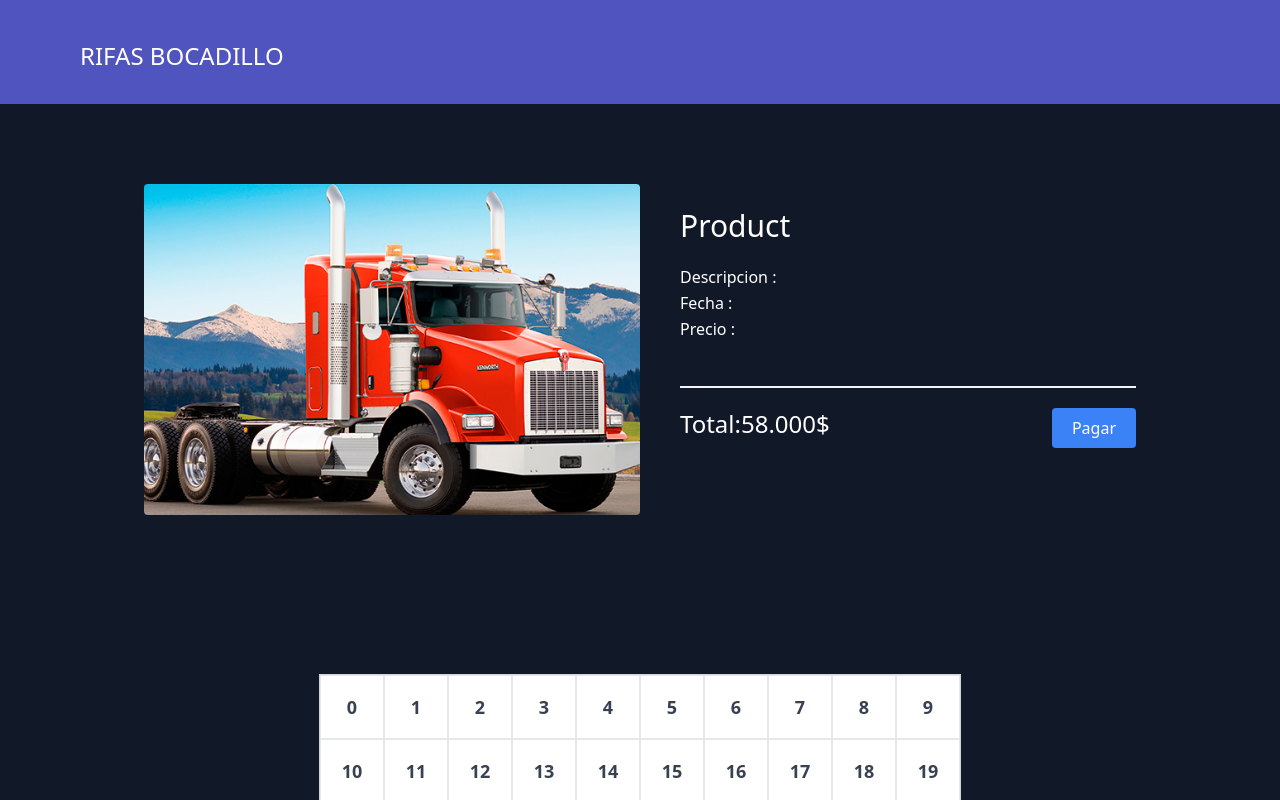
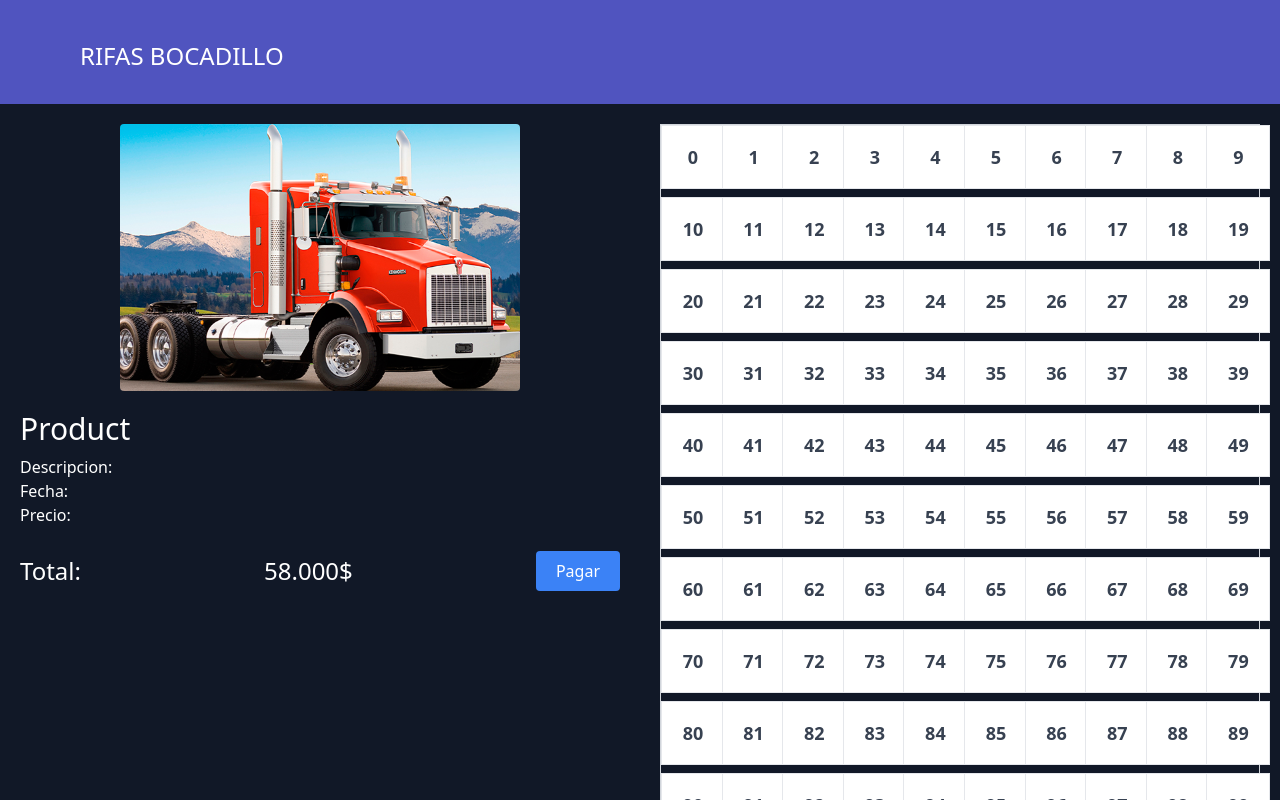
Before and after one commit to A-JBotero/rifasjb, a React (Vite) app: page /sale in a window 1280 px wide. Shown: the top 800 px of the page. Built offline with nearby package versions, Linux system fonts and the light colour scheme.

Commit message:
actualizacion #3 edit en cartas, posicion de la grid

```diff
--- a/src/components/blocks.jsx
+++ b/src/components/blocks.jsx
@@ -10,7 +10,7 @@ const Blocks = () => {
       id: Date.now(),
       name: "Nombre PROD",
       date: "Fecha",
-      value: "Valor",
+      value: "5000",
       lottery: "Loteria",
     };
     setCards([...cards, newCard]);
@@ -23,11 +23,11 @@ const Blocks = () => {
   const editCard = (id) => {
     const updatedCards = cards.map((card) => {
       if (card.id === id) {
-        const newName = prompt("Nuevo nombre", card.name) || card.name;
+        const newName = prompt("Nuevo nombre", card.name) || card.name; // Nueva lógica para editar el nombre
+        const newValue = prompt("Nuevo valor", card.value) || card.value;
         const newDate = prompt("Nueva fecha", card.date) || card.date;
-        const newValue = prompt("Nuevo valor", card.value) || card.value;
-        const newLottery = prompt("Nueva loteria", card.lottery) || card.lottery;
-        return { ...card, name: newName, date: newDate, value: newValue, lottery: newLottery };
+        const newLottery = prompt("Nueva lotería", card.lottery) || card.lottery;
+        return { ...card, name: newName, value: newValue, date: newDate, lottery: newLottery };
       }
       return card;
     });
@@ -42,16 +42,13 @@ const Blocks = () => {
     <div className="bg-secondary">
       <section className="text-gray-600 body-font">
         <div className="container px-5 py-24 mx-auto">
-
           <div className="flex justify-end space-x-4">
-
             <button
               className="mb-5 text-white bg-gray-500 border-0 py-2 px-5 focus:outline-none hover:bg-gray-600 rounded"
               onClick={toggleRole}
             >
               Cambiar a {userRole === "guest" ? "Admin" : "Guest"}
             </button>
-
 
             {userRole === "admin" && (
               <button
@@ -63,7 +60,6 @@ const Blocks = () => {
             )}
           </div>
 
-
           <div className="flex flex-wrap gap-6 text-center justify-center">
             {cards.map((card) => (
               <div
@@ -74,10 +70,9 @@ const Blocks = () => {
                   <img alt="content" className="object-cover object-center h-full w-full" src={kwtImage} />
                 </div>
                 <h2 className="title-font text-2xl font-medium text-white mt-5 mb-3">{card.name}</h2>
-                <p className="leading-relaxed text-white">{card.date}</p>
-                <p className="leading-relaxed text-white">{card.value}</p>
-                <p className="leading-relaxed text-white">{card.lottery}</p>
-
+                <p className="leading-relaxed text-white">Fecha: {card.date}</p>
+                <p className="leading-relaxed text-white">Valor: {card.value}</p>
+                <p className="leading-relaxed text-white">Lotería: {card.lottery}</p>
 
                 {userRole !== "admin" && (
                   <a href="/sale">
@@ -86,7 +81,6 @@ const Blocks = () => {
                     </button>
                   </a>
                 )}
-
 
                 {userRole === "admin" && (
                   <div className="mt-3 space-x-4">
--- a/src/components/grid.jsx
+++ b/src/components/grid.jsx
@@ -3,12 +3,12 @@ const Grid = () => {
   const numbers = Array.from({ length: 100 }, (_, index) => index);
 
   return (
-    <div className="flex justify-center items-center min-h-screen bg-secondary">
-      <div className="grid grid-cols-10 grid-rows-10 gap-0 border border-gray-300">
+    <div className="flex justify-center items-center bg-secondary">
+      <div className="grid grid-cols-5 md:grid-cols-10 gap-2 border border-gray-300">
         {numbers.map((number) => (
           <button
             key={number}
-            className="flex justify-center items-center w-16 h-16 border border-gray-200 bg-white text-lg font-bold text-gray-700 hover:bg-gray-200 focus:outline-none"
+            className="flex justify-center items-center w-12 h-12 md:w-16 md:h-16 border border-gray-200 bg-white text-sm md:text-lg font-bold text-gray-700 hover:bg-gray-200 focus:outline-none"
           >
             {number}
           </button>
--- a/src/components/items.jsx
+++ b/src/components/items.jsx
@@ -1,38 +1,38 @@
-import React from 'react'
+import React from 'react';
 import kwtImage from '../assets/kwt800.png';
+import Grid from './grid';
+
 const Items = () => {
   return (
-    <div className='bg-secondary '>
-    <section class="text-gray-600 body-font overflow-hidden">
-  <div class="container px-5 py-20 pb-10px mx-auto">
-    <div class="lg:w-4/5 mx-auto flex flex-wrap">
-      <img alt="ecommerce" class="lg:w-1/2 w-full lg:h-auto h-64 object-cover object-center rounded" src={kwtImage}/>
-      <div class="lg:w-1/2 w-full lg:pl-10 lg:py-6 mt-6 lg:mt-0">
-        <h1 class="text-white text-3xl title-font font-medium mb-1">Product</h1>
-        <div class="flex mb-4">
+    <div className='bg-secondary flex flex-wrap lg:flex-nowrap'>
+
+      <div className='lg:w-1/2 w-full p-5 flex flex-col items-center'>
+        <img
+          alt="ecommerce"
+          className="w-3/4 lg:w-2/3 lg:h-auto h-48 object-cover object-center rounded"
+          src={kwtImage}
+        />
+        <div className="mt-5 w-full">
+          <h1 className="text-white text-2xl md:text-3xl title-font font-medium mb-2">Product</h1>
+          <p className="leading-relaxed text-white text-sm md:text-base">Descripcion: </p>
+          <p className="leading-relaxed text-white text-sm md:text-base">Fecha: </p>
+          <p className="leading-relaxed text-white text-sm md:text-base">Precio: </p>
+          <div className="flex items-center justify-between mt-6">
+            <span className="title-font font-medium text-xl md:text-2xl text-white">Total: </span>
+            <span className="title-font font-medium text-xl md:text-2xl text-white">58.000$</span>
+            <button className="flex text-white bg-blue-500 border-0 py-2 px-4 md:px-5 focus:outline-none hover:bg-blue-600 rounded">
+              Pagar
+            </button>
+          </div>
+        </div>
+      </div>
 
 
-        </div>
-        <p class="leading-relaxed text-white">Descripcion : </p>
-        <p class="leading-relaxed text-white">Fecha : </p>
-        <p class="leading-relaxed text-white">Precio : </p>
-        <div class="flex mt-6 items-center pb-5 border-b-2 border-gray-100 mb-5">
-
-
-        </div>
-        <div class="flex">
-         <span class="title-font font-medium text-2xl text-white">Total: </span>
-
-          <span class="title-font font-medium text-2xl text-white"> 58.000$</span>
-          <button class="flex ml-auto text-white bg-blue-500 border-0 py-2 px-5 focus:outline-none hover:bg-blue-600 rounded">Pagar</button>
-
-
-        </div>
+      <div className='lg:w-1/2 w-full p-5'>
+        <Grid />
       </div>
     </div>
-  </div>
-</section>
-</div>
-  )
-}
-export default Items
+  );
+};
+
+export default Items;
--- a/src/pages/sale.jsx
+++ b/src/pages/sale.jsx
@@ -1,17 +1,16 @@
-import React from 'react'
-import NavBar from '../components/navBar'
+import React from 'react';
+import NavBar from '../components/navBar';
 import Items from '../components/items';
-import Grid from '../components/grid';
-import Footer from "../components/footer";
+import Footer from '../components/footer';
+
 const Sale = () => {
   return (
     <>
-        <NavBar/>
-        <Items/>
-        <Grid/>
-        <Footer/>
+      <NavBar />
+      <Items />
+      <Footer />
     </>
-  )
-}
+  );
+};
 
-export default Sale
+export default Sale;
```
